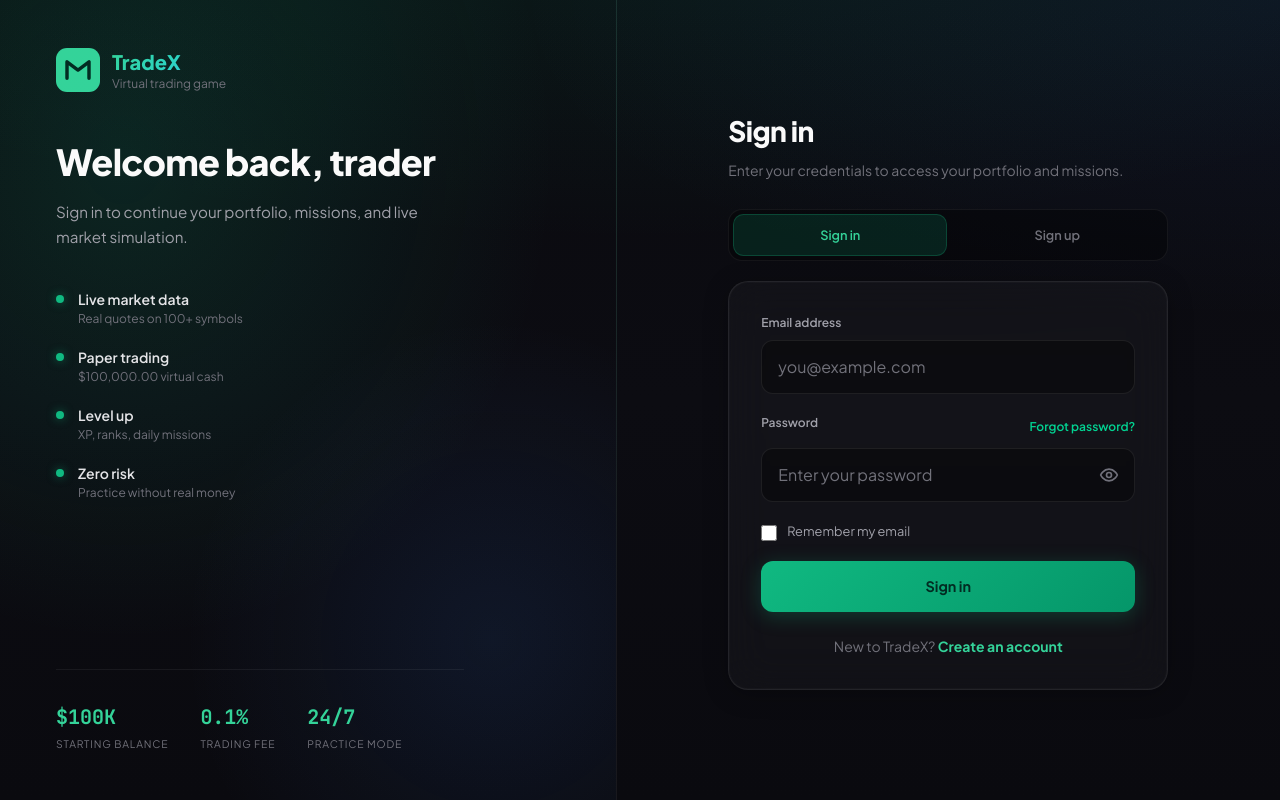
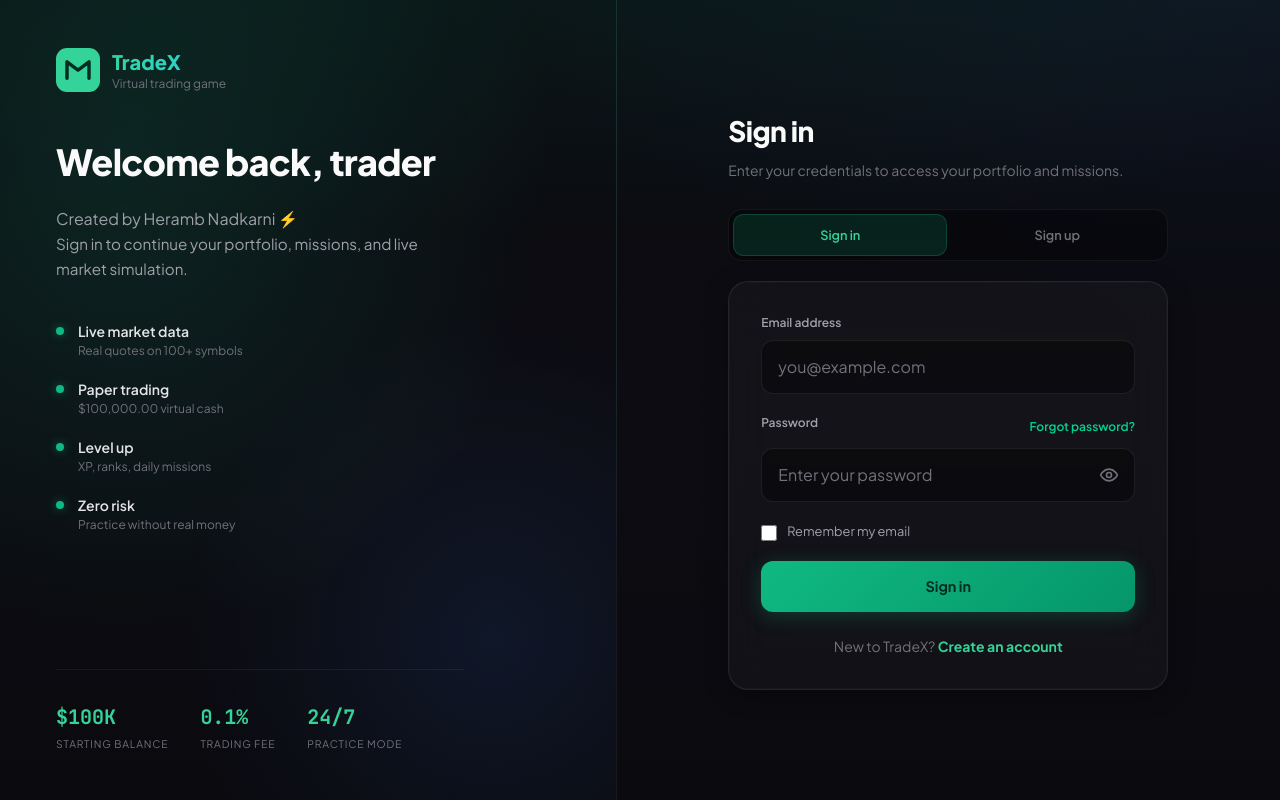
Before and after one commit to HerambNadkarni/TradeX, a React (Vite) app: page / in a window 1280 px wide. Built offline with nearby package versions, Linux system fonts and the light colour scheme; no server answers.

Commit message:
added creator name

```diff
--- a/src/components/auth/AuthLayout.jsx
+++ b/src/components/auth/AuthLayout.jsx
@@ -27,7 +27,11 @@ export default function AuthLayout({ children, title, subtitle, view }) {
               {view === "signup" || view === "verify-otp"
                 ? "Start your trading career"
                 : "Welcome back, trader"}
+
             </h2>
+            <p className="text-zinc-400 mt-2">
+  Created by Heramb Nadkarni ⚡
+</p>
             <p className="auth-hero-desc">
               {view === "signup" || view === "verify-otp"
                 ? "Create an account, verify your email, and compete to grow your net worth from Intern to Wall Street Legend."
```
